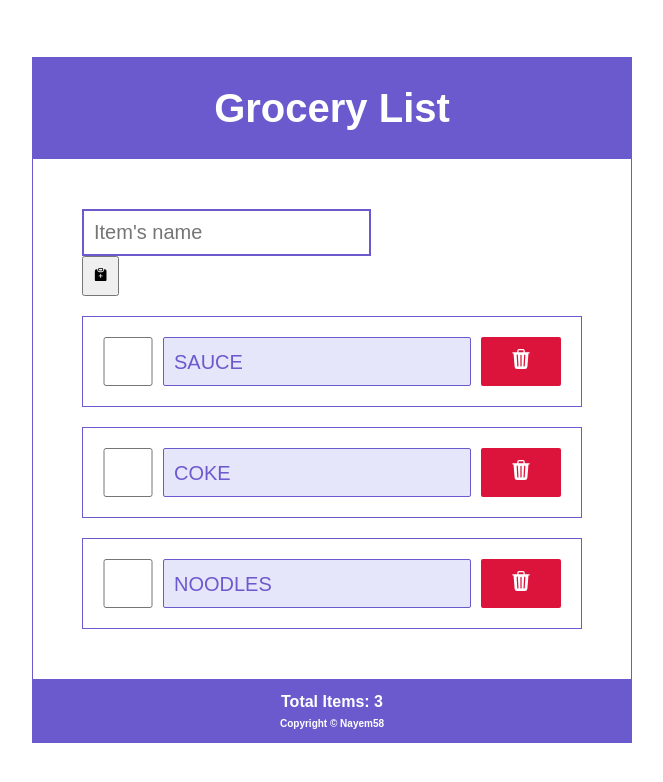
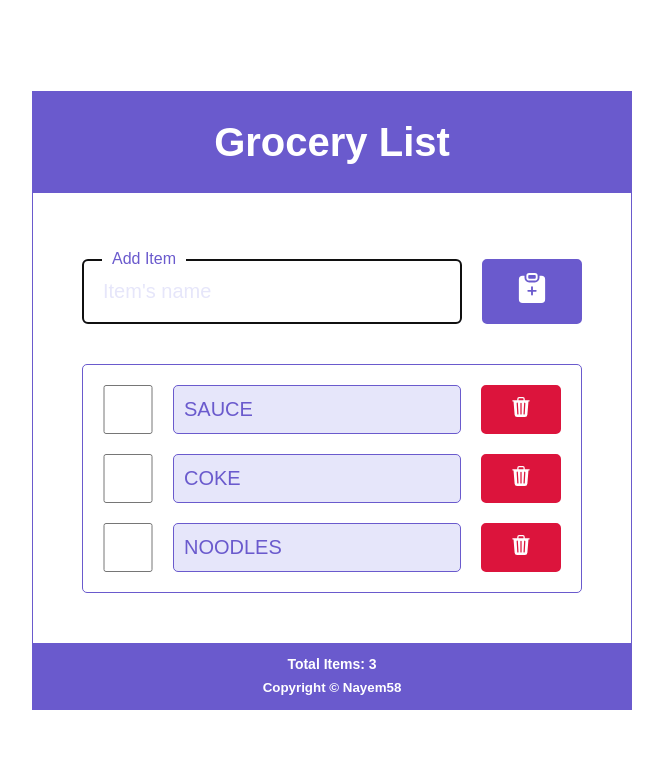
Before and after one commit to Nayem58/groceries-list, a React (Vite) app: page / in a window 1280 px wide. Shown: the top 782 px of the page, without its empty margins (308-971 px from the left). Built offline with nearby package versions, Linux system fonts and the light colour scheme.

Commit message:
reorganized css; added css for add input field; moved Form, List, ListItem from layouts folder to components folder

```diff
--- a/src/App.jsx
+++ b/src/App.jsx
@@ -1,8 +1,8 @@
 // layouts
 import Header from "./layouts/Header";
 import Block from "./layouts/Block";
-import List from "./layouts/List";
-import Form from "./layouts/Form";
+import List from "./components/List";
+import Form from "./components/Form";
 import Footer from "./layouts/Footer";
 
 // useState
@@ -87,7 +87,7 @@ function App() {
               handleDelete={handleDelete}
             />
           ) : (
-            <p className="text-center">Your List Is Empty</p>
+            <div className="text-center msg">Your List Is Empty</div>
           )}
         </Block>
       </main>
--- /dev/null
+++ b/src/components/Form.jsx
@@ -0,0 +1,31 @@
+import { BsFillClipboardPlusFill } from "react-icons/bs";
+
+function Form({ className, newInput, setNewInput, handleSetNewInput }) {
+  return (
+    <form className={`add-item-form ${className}`} onSubmit={handleSetNewInput}>
+      <div className="wrapper">
+        <div className="input-group">
+          <label htmlFor="add-item" className="label">
+            Add Item
+          </label>
+          <input
+            className="input"
+            type="text"
+            name="add-item"
+            id="add-item"
+            placeholder="Item's name"
+            autoFocus
+            required
+            value={newInput}
+            onChange={(e) => setNewInput(e.target.value)}
+          />
+        </div>
+        <button className="btn btn--add" aria-label="Add Item">
+          <BsFillClipboardPlusFill />
+        </button>
+      </div>
+    </form>
+  );
+}
+
+export default Form;
--- a/src/index.css
+++ b/src/index.css
@@ -8,6 +8,11 @@
   -webkit-font-smoothing: antialiased;
   -moz-osx-font-smoothing: grayscale;
   -webkit-text-size-adjust: 100%;
+
+  --color-white: white;
+  --color-primary: slateblue;
+  --color-secondary: lavender;
+  --color-delete: crimson;
 }
 
 * {
@@ -16,13 +21,14 @@
   box-sizing: border-box;
 }
 
-*:focus {
-  outline: none;
+html {
+  font-size: 62.5%;
 }
 
 body {
   height: 100vh;
   font-family: "Rajdhani", sans-serif;
+  font-size: 1.6rem;
   display: flex;
   align-items: center;
   justify-content: center;
@@ -37,29 +43,28 @@ body {
 
 header,
 footer {
-  background-color: slateblue;
-  color: #fff;
+  background-color: var(--color-primary);
+  color: var(--color-white);
   text-align: center;
   font-weight: 700;
   width: 100%;
   max-width: 600px;
   margin-left: auto;
   margin-right: auto;
-  border: 1px solid slateblue;
+  border: 1px solid var(--color-primary);
 }
 
 header {
   padding: 20px;
-  font-size: 40px;
+  font-size: 4rem;
 }
 
 footer {
   padding: 10px;
-  font-size: 12px;
 }
 
 footer p {
-  font-size: 16px;
+  font-size: 1.4rem;
 }
 
 main {
@@ -67,8 +72,8 @@ main {
   max-width: 600px;
   margin-left: auto;
   margin-right: auto;
-  border-left: 1px solid slateblue;
-  border-right: 1px solid slateblue;
+  border-left: 1px solid var(--color-primary);
+  border-right: 1px solid var(--color-primary);
 }
 
 h1,
@@ -77,8 +82,8 @@ h3,
 h4,
 h5,
 h6 {
-  color: slateblue;
-  font-size: 30px;
+  color: var(--color-primary);
+  font-size: 3rem;
   font-weight: 500;
 }
 
@@ -93,8 +98,8 @@ ul {
 }
 
 li {
-  color: slateblue;
-  font-size: 20px;
+  color: var(--color-primary);
+  font-size: 2rem;
 }
 
 li + li {
@@ -102,19 +107,52 @@ li + li {
 }
 
 input[type="text"] {
-  padding: 10px;
-  font-size: 20px;
-  border: 2px solid slateblue;
-  color: slateblue;
+  padding-top: 20px;
+  padding-bottom: 20px;
+  padding-left: 20px;
+  padding-right: 20px;
+  font-size: 2rem;
+  color: var(--color-primary);
+  border-radius: 5px;
 }
 
 input[type="checkbox"] {
-  border: 1px solid slateblue;
+  border: 1px solid var(--color-primary);
+}
+
+.checkbox:checked ~ label {
+  text-decoration: line-through;
 }
 
 .btn {
   padding: 10px;
   cursor: pointer;
+  border-radius: 5px;
+  transition: all 0.4s;
+  color: var(--color-white);
+  border: 2px solid;
+  height: 100%;
+  font-size: 2rem;
+}
+
+.btn--delete {
+  background-color: var(--color-delete);
+  border-color: var(--color-delete);
+
+  &:hover {
+    background-color: var(--color-white);
+    color: var(--color-delete);
+  }
+}
+
+.btn--add {
+  background-color: var(--color-primary);
+  border-color: var(--color-primary);
+
+  &:hover {
+    background-color: var(--color-white);
+    color: var(--color-primary);
+  }
 }
 
 .py-50px {
@@ -159,19 +197,19 @@ input[type="checkbox"] {
   margin-right: 10px;
 }
 
-.mt-20px {
+.mt-2rem {
   margin-top: 20px;
 }
 
-.mb-20px {
+.mb-2rem {
   margin-bottom: 20px;
 }
 
-.ml-20px {
+.ml-2rem {
   margin-left: 20px;
 }
 
-.mr-20px {
+.mr-2rem {
   margin-right: 20px;
 }
 
@@ -180,6 +218,52 @@ input[type="checkbox"] {
   max-width: 500px;
   margin-left: auto;
   margin-right: auto;
+
+  .wrapper {
+    display: grid;
+    grid-template-columns: auto 100px;
+    grid-gap: 20px;
+    align-items: end;
+
+    .input-group {
+      position: relative;
+      padding-top: 16px;
+
+      .label {
+        display: inline-block;
+        font-size: 1.6rem;
+        position: absolute;
+        left: 20px;
+        top: 0;
+        z-index: 1;
+        background-color: var(--color-white);
+        padding: 4px 10px;
+        color: var(--color-primary);
+      }
+
+      .input {
+        display: block;
+        position: relative;
+        z-index: 0;
+        border: 1px solid var(--color-primary);
+        width: 100%;
+
+        &::placeholder {
+          color: var(--color-secondary);
+        }
+      }
+    }
+
+    .btn--add {
+      height: calc(100% - 16px);
+      font-size: 3rem;
+    }
+  }
+}
+
+.add-item-form + .groceries-list,
+.add-item-form + .msg {
+  margin-top: 40px;
 }
 
 .groceries-list {
@@ -187,14 +271,15 @@ input[type="checkbox"] {
   max-width: 500px;
   margin-left: auto;
   margin-right: auto;
+  border: 1px solid var(--color-primary);
+  padding: 20px;
+  border-radius: 5px;
 
   .groceries-list__item {
     display: grid;
     grid-template-columns: 50px auto 80px;
-    grid-gap: 10px;
+    grid-gap: 20px;
     align-items: center;
-    border: 1px solid slateblue;
-    padding: 20px;
 
     .checkbox {
       height: 100%;
@@ -202,32 +287,19 @@ input[type="checkbox"] {
     }
 
     .label {
-      border: 1px solid slateblue;
-      background-color: lavender;
+      border: 1px solid var(--color-primary);
+      background-color: var(--color-secondary);
       height: 100%;
-      border-radius: 2px;
+      border-radius: 5px;
       display: flex;
       align-items: center;
       padding: 5px 10px;
     }
-
-    .btn--delete {
-      border-radius: 2px;
-      transition: all 0.4s;
-      color: #fff;
-      background-color: crimson;
-      border: 2px solid crimson;
-      height: 100%;
-      font-size: 20px;
-
-      &:hover {
-        background-color: #fff;
-        color: crimson;
-      }
-    }
   }
 }
 
-.checkbox:checked ~ .label {
-  text-decoration: line-through;
+.msg {
+  font-size: 2rem;
+  font-weight: 700;
+  color: var(--color-secondary);
 }
--- a/src/layouts/Form.jsx
+++ /dev/null
@@ -1,26 +0,0 @@
-import { BsFillClipboardPlusFill } from "react-icons/bs";
-
-function Form({ className, newInput, setNewInput, handleSetNewInput }) {
-  return (
-    <form className={`add-item-form ${className}`} onSubmit={handleSetNewInput}>
-      <div className="input-group">
-        <label htmlFor="add-item"></label>
-        <input
-          type="text"
-          name="add-item"
-          id="add-item"
-          placeholder="Item's name"
-          autoFocus
-          required
-          value={newInput}
-          onChange={(e) => setNewInput(e.target.value)}
-        />
-      </div>
-      <button className="btn" aria-label="Add Item">
-        <BsFillClipboardPlusFill />
-      </button>
-    </form>
-  );
-}
-
-export default Form;
```
Also changed, not shown: src/components/List.jsx (renamed from src/layouts/List.jsx), src/components/ListItem.jsx (renamed from src/layouts/ListItem.jsx).
